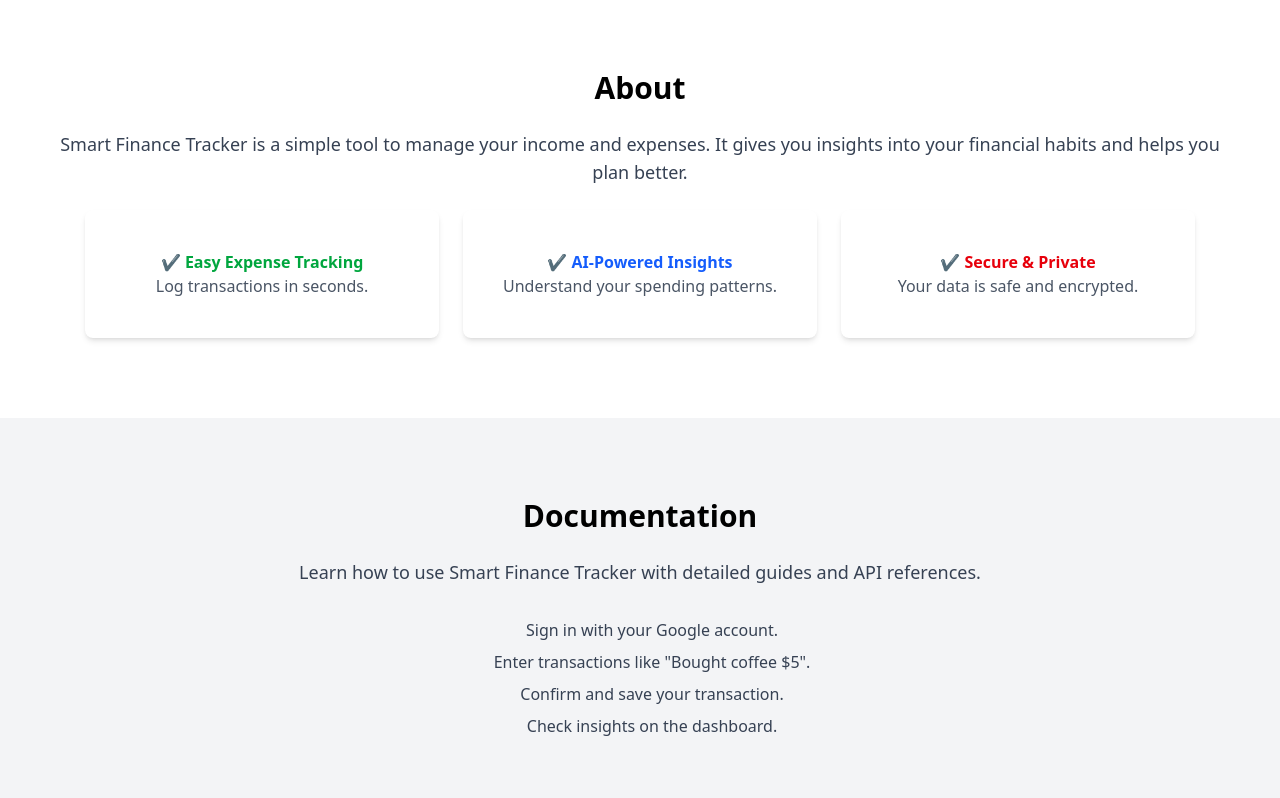
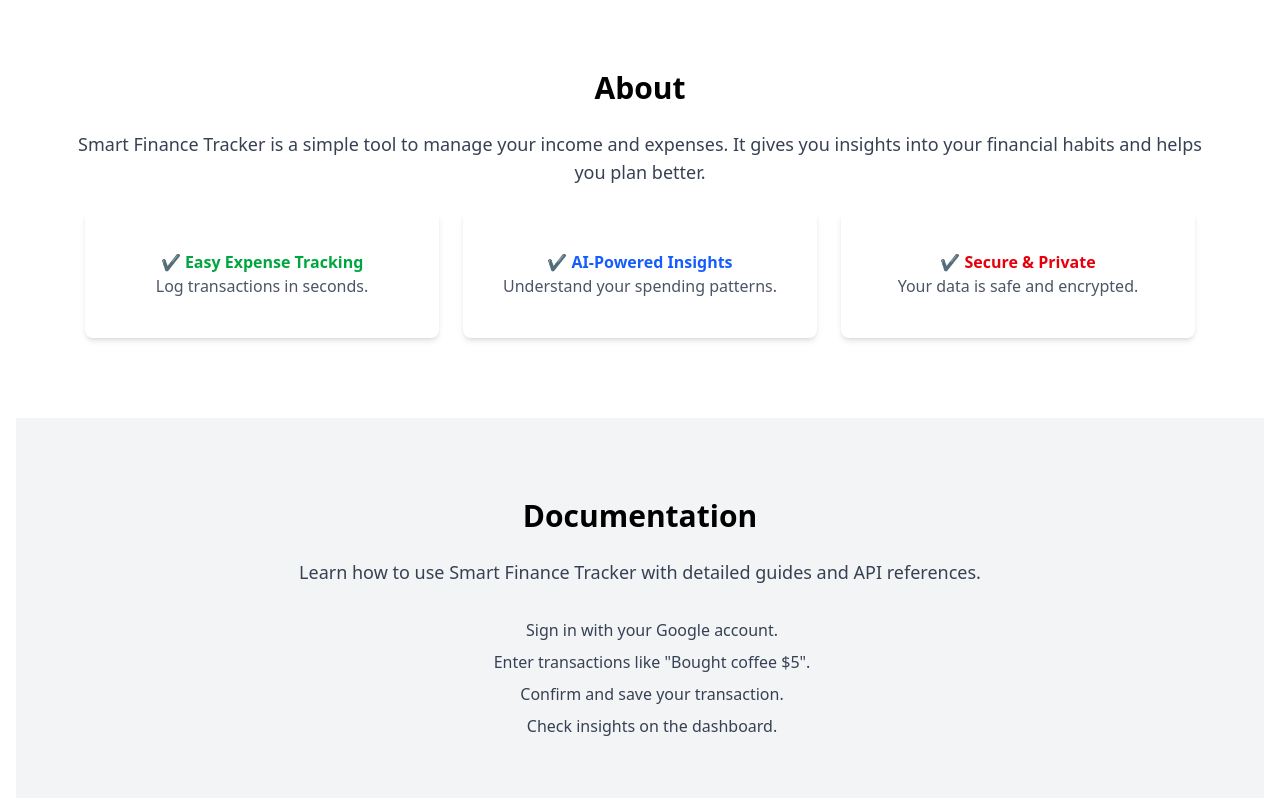
Before and after one commit to janardhanbabu666/Smart-Finance-Tracker, a React (Vite) app in the folder frontend/: page / in a window 1280 px wide. Shown: the part 890-1688 px from the top of the page. Built offline with nearby package versions, Linux system fonts and the light colour scheme; no server answers.

Commit message:
Update Layout.jsx

```diff
--- a/frontend/src/Layout.jsx
+++ b/frontend/src/Layout.jsx
@@ -5,13 +5,18 @@
 
 const Layout = () => {
   return (
-    <>
+    <div className="flex flex-col min-h-screen">
+      {/* Navbar */}
       <Navbar />
-      <main className="pt-20">
+
+      {/* Main content */}
+      <main className="flex-grow pt-20 px-4">
         <Outlet />
       </main>
+
+      {/* Footer stays at bottom */}
       <Footer />
-    </>
+    </div>
   );
 };
 
```
